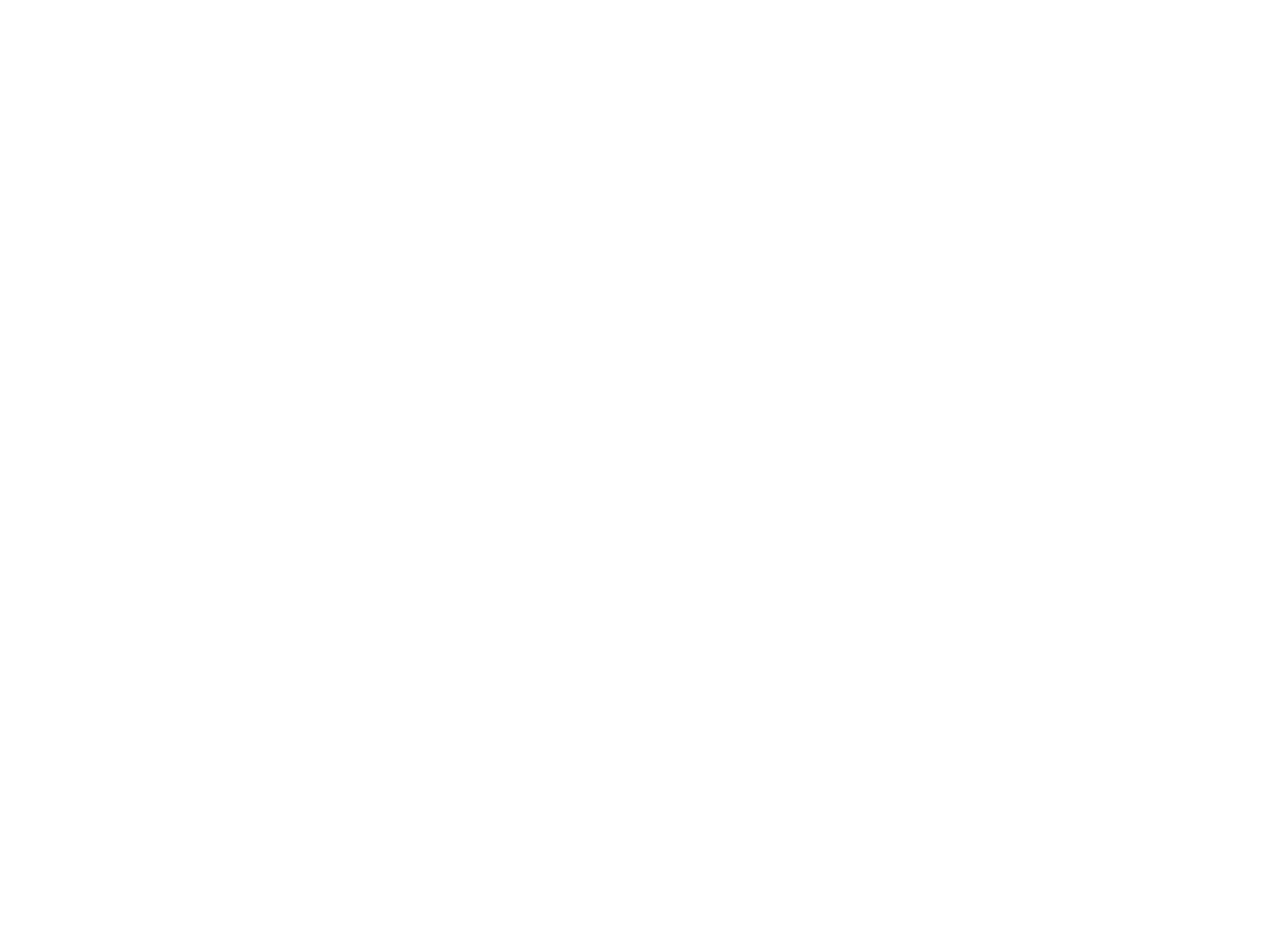
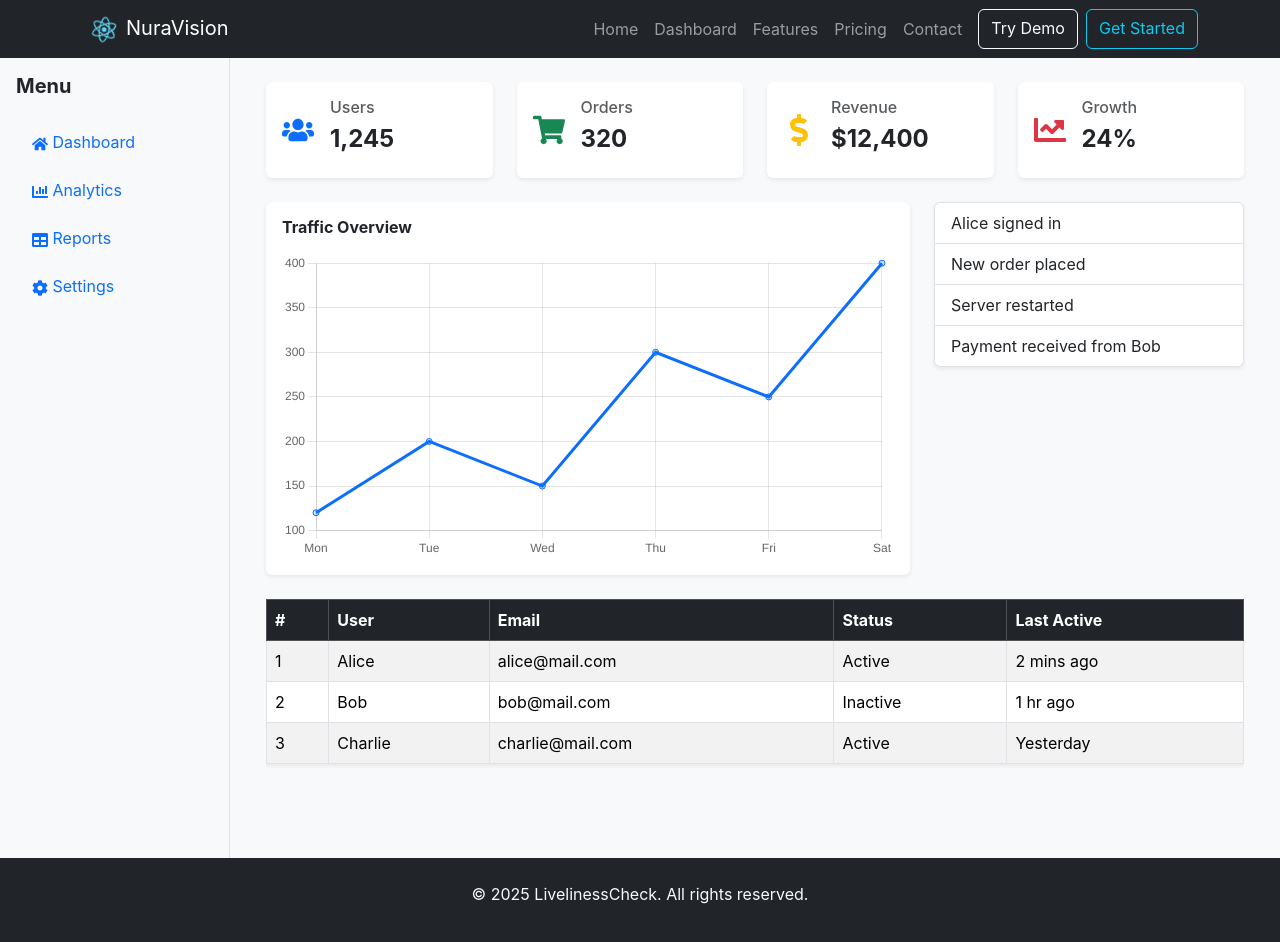
Before and after one commit to sadidul012/nura-vision-frontend, a React (Create React App) app: page /dashboard in a window 1280 px wide. Before the commit this address had no page. Shown: the top 942 px of the page. Before the commit the page ends 800 px from the top, so only its background shows below. Built offline with nearby package versions, Linux system fonts and the light colour scheme.

Commit message:
Admin dashboard added

```diff
--- a/package.json
+++ b/package.json
@@ -10,9 +10,11 @@
     "@types/jest": "^27.5.2",
     "@types/node": "^16.18.126",
     "bootstrap": "^5.3.8",
+    "chart.js": "^4.5.0",
     "react": "^19.1.1",
     "react-bootstrap": "^2.10.10",
     "react-bootstrap-icons": "^1.11.6",
+    "react-chartjs-2": "^5.3.0",
     "react-dom": "^19.1.1",
     "react-icons": "^5.5.0",
     "react-router-dom": "^7.9.3",
--- a/src/App.tsx
+++ b/src/App.tsx
@@ -10,6 +10,7 @@
 import VerifyPage from "./pages/demo/verify/VerifyPage";
 import LoginPage from "./pages/login/LoginPage";
 import RegisterPage from "./pages/register/RegisterPage";
+import DashboardPage from "./pages/dashboard/DashboardPage";
 
 function App() {
     return (
@@ -25,6 +26,7 @@
                     <Route path="/demo/verify" element={<VerifyPage/>}/>
                     <Route path="/login" element={<LoginPage/>}/>
                     <Route path="/register" element={<RegisterPage/>}/>
+                    <Route path="/dashboard" element={<DashboardPage/>}/>
                 </Routes>
             </div>
         </Router>
--- a/src/pages/components/common/MainMenu.tsx
+++ b/src/pages/components/common/MainMenu.tsx
@@ -15,6 +15,7 @@
                 <BSNavbar.Collapse id="basic-navbar-nav">
                     <Nav className="ms-auto">
                         <Nav.Link as={Link} to="/">Home</Nav.Link>
+                        <Nav.Link as={Link} to="/dashboard">Dashboard</Nav.Link>
                         <Nav.Link as={Link} to="/features">Features</Nav.Link>
                         <Nav.Link as={Link} to="/pricing">Pricing</Nav.Link>
                         <Nav.Link as={Link} to="/contact">Contact</Nav.Link>
--- /dev/null
+++ b/src/pages/dashboard/ActivityFeed.tsx
@@ -0,0 +1,21 @@
+import React from "react";
+import { ListGroup } from "react-bootstrap";
+
+const ActivityFeed: React.FC = () => {
+  const activities = [
+    "Alice signed in",
+    "New order placed",
+    "Server restarted",
+    "Payment received from Bob",
+  ];
+
+  return (
+    <ListGroup className="shadow-sm">
+      {activities.map((activity, idx) => (
+        <ListGroup.Item key={idx}>{activity}</ListGroup.Item>
+      ))}
+    </ListGroup>
+  );
+};
+
+export default ActivityFeed;
--- /dev/null
+++ b/src/pages/dashboard/ChartCard.tsx
@@ -0,0 +1,32 @@
+import React from "react";
+import { Card } from "react-bootstrap";
+import { Line } from "react-chartjs-2";
+import { Chart as ChartJS, LineElement, CategoryScale, LinearScale, PointElement } from "chart.js";
+
+ChartJS.register(LineElement, CategoryScale, LinearScale, PointElement);
+
+const ChartCard: React.FC = () => {
+  const data = {
+    labels: ["Mon", "Tue", "Wed", "Thu", "Fri", "Sat"],
+    datasets: [
+      {
+        label: "Visitors",
+        data: [120, 200, 150, 300, 250, 400],
+        borderColor: "#0d6efd",
+        backgroundColor: "rgba(13,110,253,0.2)",
+        fill: true,
+      },
+    ],
+  };
+
+  return (
+    <Card className="shadow-sm border-0">
+      <Card.Body>
+        <h6 className="fw-bold mb-3">Traffic Overview</h6>
+        <Line data={data} />
+      </Card.Body>
+    </Card>
+  );
+};
+
+export default ChartCard;
--- /dev/null
+++ b/src/pages/dashboard/DashboardContent.tsx
@@ -0,0 +1,45 @@
+import React from "react";
+import { Container, Row, Col } from "react-bootstrap";
+import { FaUsers, FaShoppingCart, FaDollarSign, FaChartLine } from "react-icons/fa";
+import Sidebar from "./Sidebar";
+import StatCard from "./StatCard";
+import ChartCard from "./ChartCard";
+import ActivityFeed from "./ActivityFeed";
+import DataTable from "./DataTable";
+
+const DashboardContent: React.FC = () => {
+    // @ts-ignore
+    const userIcon = <FaUsers size={32}/>
+    // @ts-ignore
+    const ordersIcon = <FaShoppingCart size={32}/>
+    // @ts-ignore
+    const revenewIcon = <FaDollarSign size={32}/>
+    // @ts-ignore
+    const growthIcon = <FaChartLine size={32}/>
+  return (
+    <div className="d-flex">
+      <Sidebar />
+      <div className="flex-grow-1 p-4 bg-light">
+        <Container fluid>
+          <Row className="mb-4">
+            <Col><StatCard title="Users" value="1,245" icon={userIcon} color="primary" /></Col>
+            <Col><StatCard title="Orders" value="320" icon={ordersIcon} color="success" /></Col>
+            <Col><StatCard title="Revenue" value="$12,400" icon={revenewIcon} color="warning" /></Col>
+            <Col><StatCard title="Growth" value="24%" icon={growthIcon} color="danger" /></Col>
+          </Row>
+
+          <Row>
+            <Col md={8}><ChartCard /></Col>
+            <Col md={4}><ActivityFeed /></Col>
+          </Row>
+
+          <Row className="mt-4">
+            <Col><DataTable /></Col>
+          </Row>
+        </Container>
+      </div>
+    </div>
+  );
+};
+
+export default DashboardContent;
--- /dev/null
+++ b/src/pages/dashboard/DashboardPage.tsx
@@ -0,0 +1,18 @@
+import React from "react";
+import MainMenu from "../components/common/MainMenu";
+import Footer from "../components/common/Footer";
+import DashboardContent from "./DashboardContent";
+
+const DashboardPage: React.FC = () => {
+    return (
+        <>
+            <div className="app-content">
+                <MainMenu/>
+                <DashboardContent/>
+            </div>
+            <Footer/>
+        </>
+    );
+};
+
+export default DashboardPage;
--- /dev/null
+++ b/src/pages/dashboard/DataTable.tsx
@@ -0,0 +1,27 @@
+import React from "react";
+import { Table } from "react-bootstrap";
+
+const DataTable: React.FC = () => {
+  return (
+    <div className="table-responsive">
+      <Table hover striped bordered className="shadow-sm">
+        <thead className="table-dark">
+          <tr>
+            <th>#</th>
+            <th>User</th>
+            <th>Email</th>
+            <th>Status</th>
+            <th>Last Active</th>
+          </tr>
+        </thead>
+        <tbody>
+          <tr><td>1</td><td>Alice</td><td>alice@mail.com</td><td>Active</td><td>2 mins ago</td></tr>
+          <tr><td>2</td><td>Bob</td><td>bob@mail.com</td><td>Inactive</td><td>1 hr ago</td></tr>
+          <tr><td>3</td><td>Charlie</td><td>charlie@mail.com</td><td>Active</td><td>Yesterday</td></tr>
+        </tbody>
+      </Table>
+    </div>
+  );
+};
+
+export default DataTable;
--- /dev/null
+++ b/src/pages/dashboard/Sidebar.tsx
@@ -0,0 +1,28 @@
+import React from "react";
+import {Nav} from "react-bootstrap";
+import {FaHome, FaChartBar, FaCog, FaTable} from "react-icons/fa";
+
+const Sidebar: React.FC = () => {
+    // @ts-ignore
+    const homeIcon = <FaHome/>
+    // @ts-ignore
+    const analyticIcon = <FaChartBar/>
+    // @ts-ignore
+    const reportIcon = <FaTable/>
+    // @ts-ignore
+    const settingsIcon = <FaCog/>
+
+    return (
+        <div className="bg-light border-end vh-100 p-3" style={{width: "230px"}}>
+            <h5 className="fw-bold mb-4">Menu</h5>
+            <Nav className="flex-column gap-2">
+                <Nav.Link href="#">{homeIcon} Dashboard</Nav.Link>
+                <Nav.Link href="#">{analyticIcon} Analytics</Nav.Link>
+                <Nav.Link href="#">{reportIcon} Reports</Nav.Link>
+                <Nav.Link href="#">{settingsIcon} Settings</Nav.Link>
+            </Nav>
+        </div>
+    );
+};
+
+export default Sidebar;
--- /dev/null
+++ b/src/pages/dashboard/StatCard.tsx
@@ -0,0 +1,25 @@
+import React from "react";
+import { Card } from "react-bootstrap";
+
+interface StatCardProps {
+  title: string;
+  value: string;
+  icon: React.ReactNode;
+  color?: string;
+}
+
+const StatCard: React.FC<StatCardProps> = ({ title, value, icon, color }) => {
+  return (
+    <Card className="shadow-sm border-0">
+      <Card.Body className="d-flex align-items-center">
+        <div className={`me-3 text-${color || "primary"}`}>{icon}</div>
+        <div>
+          <h6 className="text-muted">{title}</h6>
+          <h4 className="fw-bold">{value}</h4>
+        </div>
+      </Card.Body>
+    </Card>
+  );
+};
+
+export default StatCard;
```
